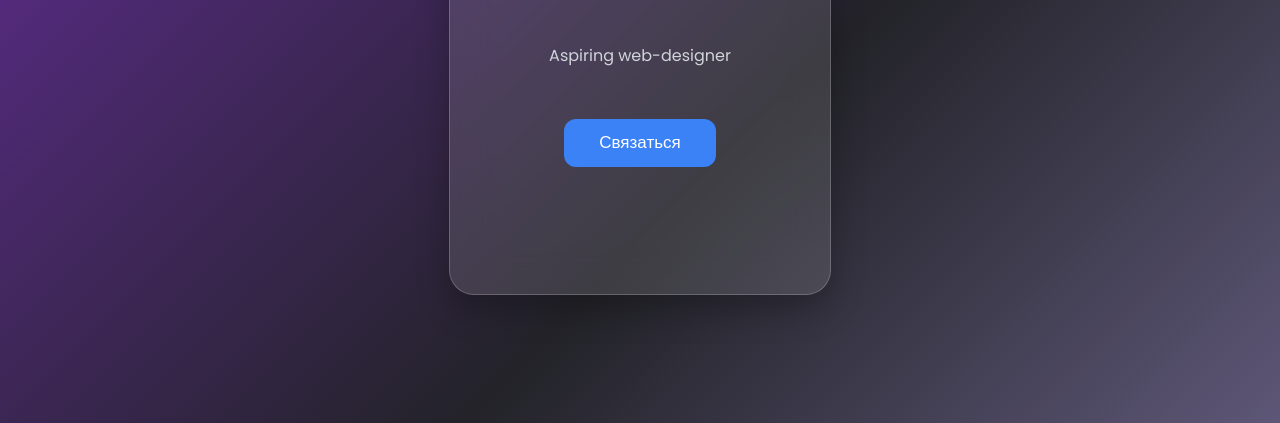
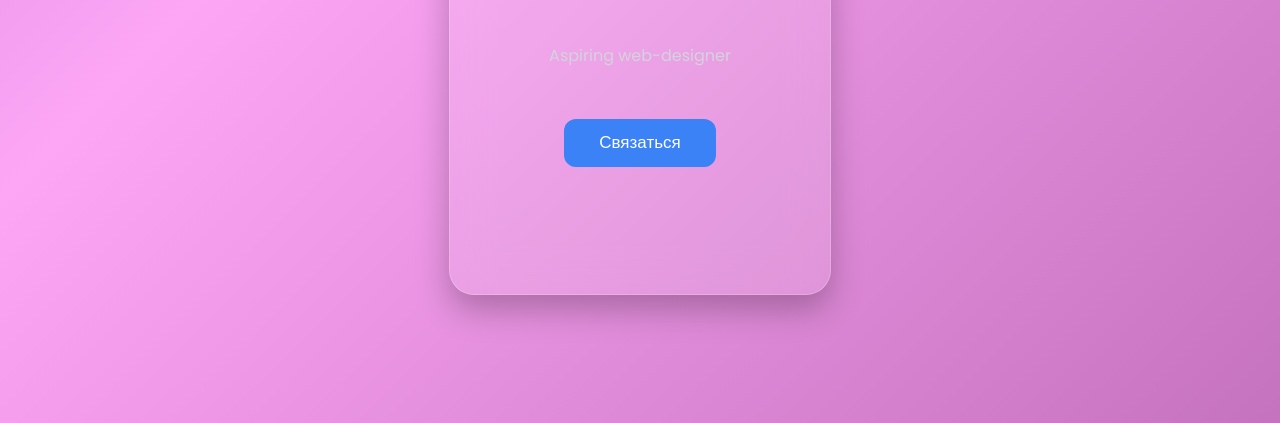
Before and after one commit to moorevx-cloud/my-first-site, a plain HTML site: page index.html in a window 1280 px wide. Shown: the part 377-800 px from the top of the page. Drawn offline with Linux system fonts and the light colour scheme.

Commit message:
style.css

```diff
--- a/style.css
+++ b/style.css
@@ -7,7 +7,7 @@ body{
     alignn-items: center;
     min-height:100vh;
 
-    background:linear-gradient(-45deg,#B8A7F0,#232329,#9333ea,#2563eb,#0f172a);
+    background:linear-gradient(-45deg,#974790,#FDA6F6,#6A3093,#A044FF);
     background-size:400% 400%;
     animation:gradient 12s ease infinite;
     font-family:'poppins',sans-serif;
```
